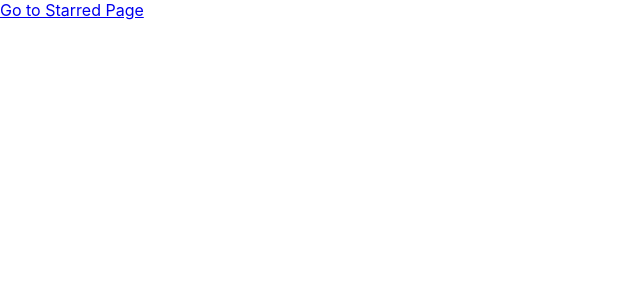
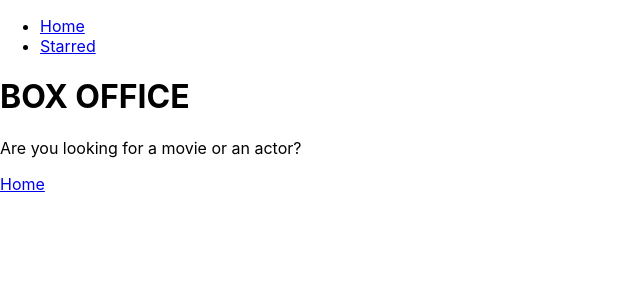
Before and after one commit to Avinash-Saini090/box_office_app, a React (Create React App) app: page / in a window 1280 px wide. Shown: the top 300 px of the page, without its empty margins (0-640 px from the left). Built offline with nearby package versions, Linux system fonts and the light colour scheme.

Commit message:
added navigation and shared layout for home and starred pages

```diff
--- a/src/App.jsx
+++ b/src/App.jsx
@@ -1,14 +1,16 @@
 import { BrowserRouter, Routes, Route} from 'react-router-dom';
 import Home from './pages/Home';
 import Starred from './pages/Starred';
+import MainLayout from './components/MainLayout';
 
 function App() {
   return (
   <BrowserRouter>
     <Routes>
-      <Route path='/' element={<Home />}/>
-      <Route path='/starred' element={<Starred />}/>
-
+      <Route element={<MainLayout />}>
+        <Route path='/' element={<Home />}/>
+        <Route path='/starred' element={<Starred />}/>
+      </Route>
       <Route path="*" element={<div>Not found</div>} />
       {/* <Route path="/" element={<App />}>
         <Route index element={<Home />} />
--- /dev/null
+++ b/src/components/AppTitle.jsx
@@ -0,0 +1,10 @@
+
+export default function AppTitle(props){
+    const {title="BOX OFFICE", subtitle="Are you looking for a movie or an actor?",} = props;
+    return (
+        <div>
+        <h1>{title}</h1>
+        <p>{subtitle}</p>
+    </div>
+    );
+};
--- /dev/null
+++ b/src/components/MainLayout.jsx
@@ -0,0 +1,13 @@
+import { Outlet } from "react-router-dom";
+import Navs from "./Navs";
+import AppTitle from "./AppTitle";
+
+const MainLayout = () => {
+    return <div>
+        <Navs />
+        <AppTitle />
+        <Outlet />
+    </div>
+};
+
+export default MainLayout;
--- /dev/null
+++ b/src/components/Navs.jsx
@@ -0,0 +1,27 @@
+import { Link } from 'react-router-dom';
+
+const LINKS = [{
+    text: 'Home',
+    to:'/'
+},
+{
+    text: 'Starred',
+    to:'/starred'
+}]
+
+const Navs = () => {
+    return (
+    <div>
+        <ul>
+            {
+                LINKS.map((item) => (
+                    <li key={item.to}>
+                        <Link to={item.to}>{item.text}</Link>
+                    </li>
+            ))}
+        </ul>
+    </div>
+    );
+};
+
+export default Navs;
--- a/src/pages/Home.jsx
+++ b/src/pages/Home.jsx
@@ -2,7 +2,7 @@
 
 const Home = () => {
     return <div>
-        <Link to="/starred">Go to Starred Page</Link>
+        <Link to="/starred">Home</Link>
     </div>
 };
 export default Home;
```
